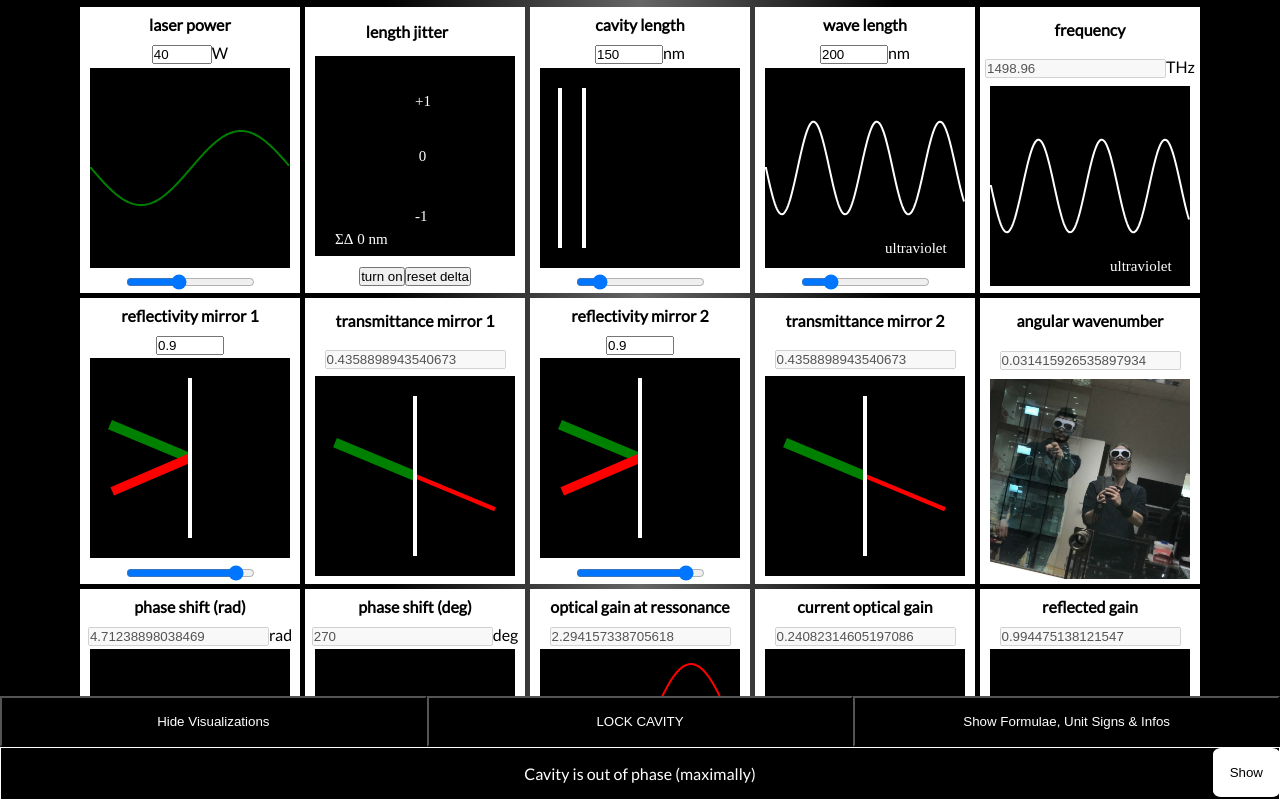
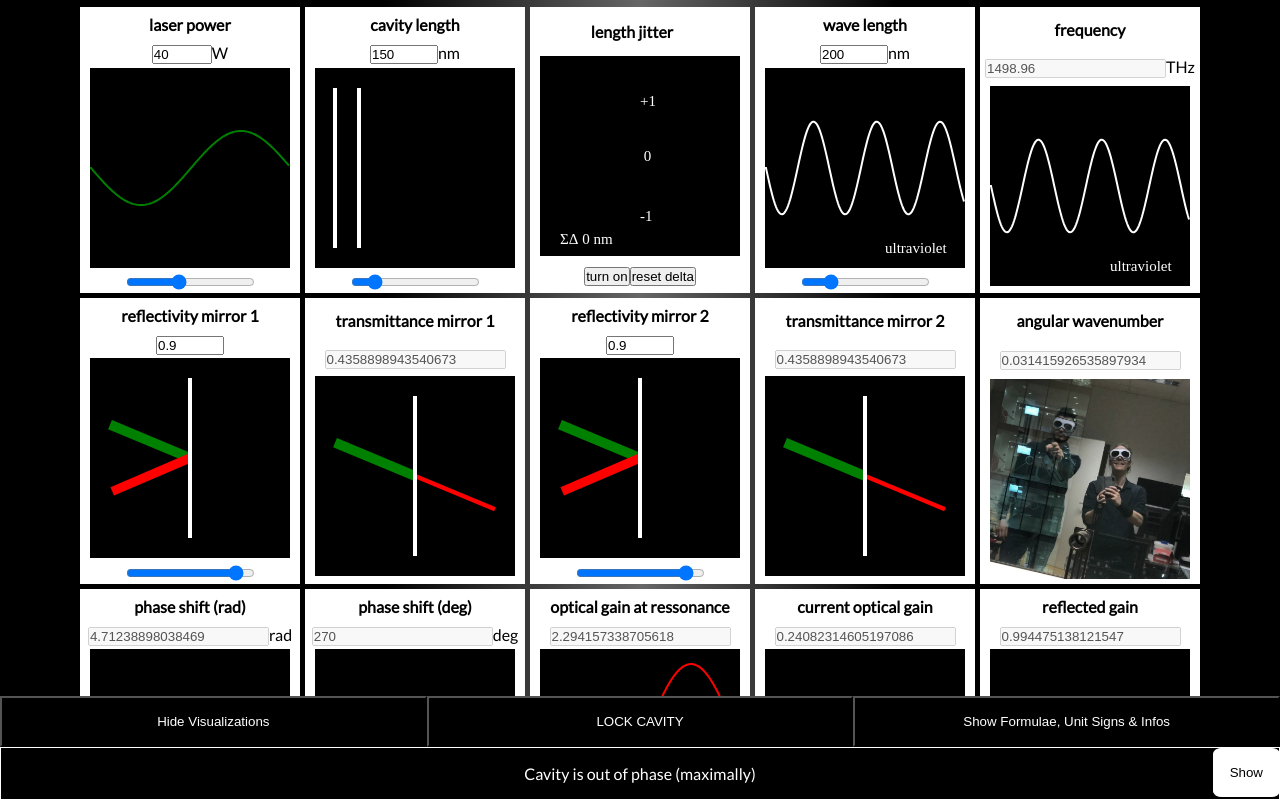
Before and after one commit to bmedicke/optical-cavity, a React (Create React App) app in the folder simulator/: page / in a window 1280 px wide. Built offline with nearby package versions, Linux system fonts and the light colour scheme; what better-react-mathjax would draw is missing.

Commit message:
move jitterbox up, add cavity length desc.

```diff
--- a/simulator/src/App.js
+++ b/simulator/src/App.js
@@ -238,6 +238,10 @@ function App() {
       text: `variation in distance between
       the mirrors based on incoherent noise`,
     },
+    'cavity length': {
+      label: 'cavity length',
+      text: `distance between the mirrors`,
+    },
   }
 
   const infoClickHandler = (label) => {
@@ -273,15 +277,6 @@ function App() {
             setF={(e) => setLaserpower(e.target.value)}
             showDetails={showdetails}
           />
-          <JitterBox
-            label="length jitter"
-            isActive={isLengthJittering}
-            setIsActive={setIsLengthJittering}
-            setter={setCavitylength}
-            hideCanvas={!showvisualizations}
-            showDetails={showdetails}
-            infoClick={infoClickHandler}
-          />
           <Box
             label="cavity length"
             rgb={wavelengthColor}
@@ -295,6 +290,16 @@ function App() {
             canvasplot={<CavityLength cavitylength={cavitylength} />}
             setF={(e) => setCavitylength(e.target.value)}
             showDetails={showdetails}
+            infoClick={infoClickHandler}
+          />
+          <JitterBox
+            label="length jitter"
+            isActive={isLengthJittering}
+            setIsActive={setIsLengthJittering}
+            setter={setCavitylength}
+            hideCanvas={!showvisualizations}
+            showDetails={showdetails}
+            infoClick={infoClickHandler}
           />
           <Box
             label="wave length"
```
